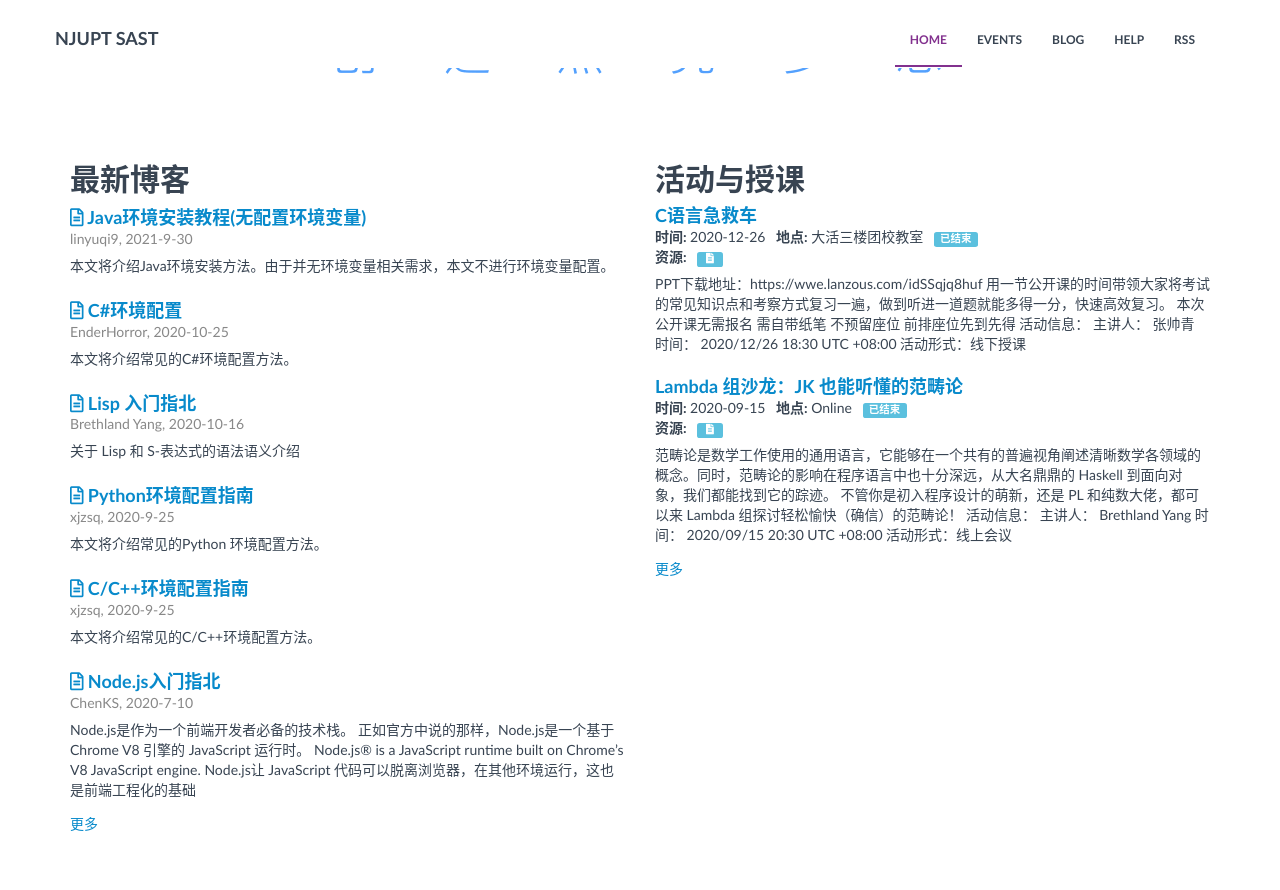
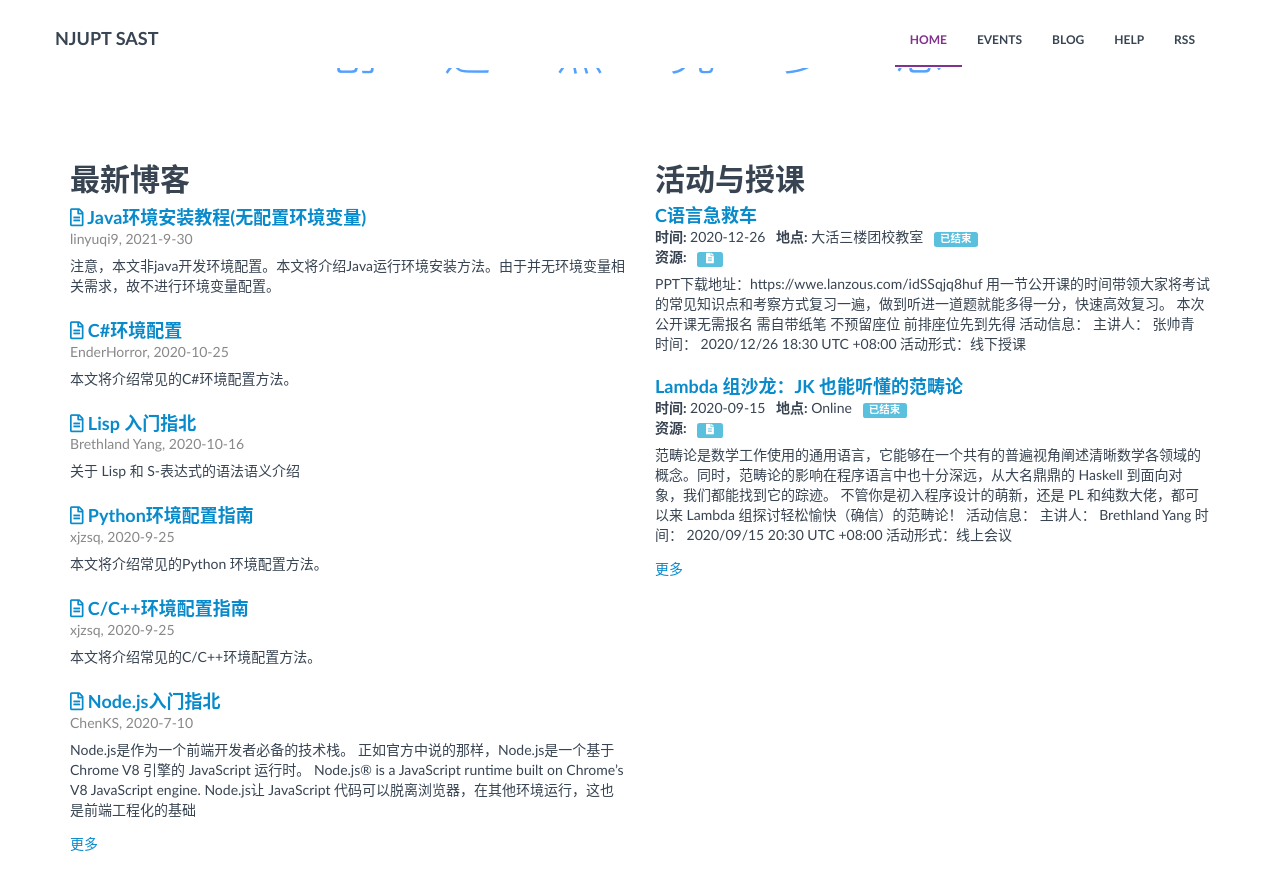
Before and after one commit to NJUPT-SAST/info, a Jekyll site: the page built from index.html, in a window 1280 px wide and 900 px high, scrolled down 517 px. Shown: the top 890 px of the window. Built offline with Jekyll 4.4.1, drawn with Linux system fonts in a browser that asks for light colours.

Commit message:
updated java run environment

```diff
--- a/_posts/blog/2021-09-30-java-environment-setup.md
+++ b/_posts/blog/2021-09-30-java-environment-setup.md
@@ -9,7 +9,7 @@
  permalink: /blog/2021/java-environment
 ---
 
-本文将介绍`Java`环境安装方法。由于并无环境变量相关需求，本文不进行环境变量配置。
+注意，本文非java开发环境配置。本文将介绍`Java`运行环境安装方法。由于并无环境变量相关需求，故不进行环境变量配置。
 
 <!--more-->
 
```
